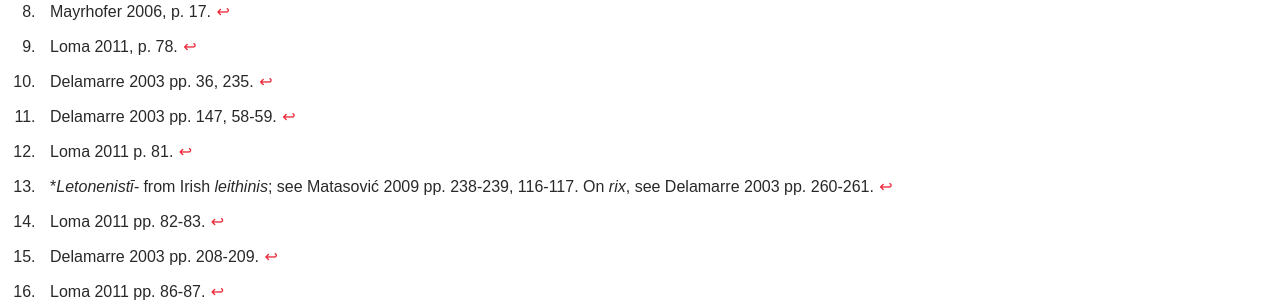
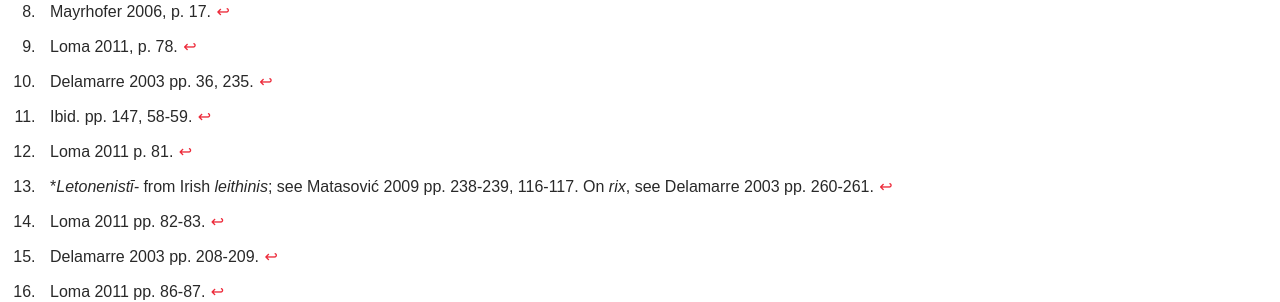
Before and after one commit to sapouidugnatos/uaricelton, a Jekyll site: the page built from _articles/aiunertos.md, in a window 1280 px wide and 900 px high, scrolled down 1621 px. Shown: the part 406-708 px from the top of the window. Built offline with Jekyll 4.4.1, drawn with Linux system fonts in a browser that asks for light colours.

Commit message:
Shortened a citation

```diff
--- a/_articles/aiunertos.md
+++ b/_articles/aiunertos.md
@@ -74,7 +74,7 @@ Sapouađđion (2020) Canabirix, [*On the Reconstruction of Tribal Cults with Lit
 [^11]: Loma 2011 pp. 82-83.
 [^12]: Loma 2011 pp. 86-87.
 [^13]:Delamarre 2003 pp. 36, 235.
-[^14]:Delamarre 2003 pp. 147, 58-59.
+[^14]:Ibid. pp. 147, 58-59.
 [^15]:\**Letonenistī-* from Irish *leithinis*; see Matasović 2009 pp. 238-239, 116-117. On *rix*, see Delamarre 2003 pp. 260-261.
 [^16]:Delamarre 2003 pp. 208-209.
 [^17]:Interestingly, *Ollorix* has been attested as a PN in Galatia, part of the greater Eastern Celtic world. See Delamarre 2003 p. 241.
```
